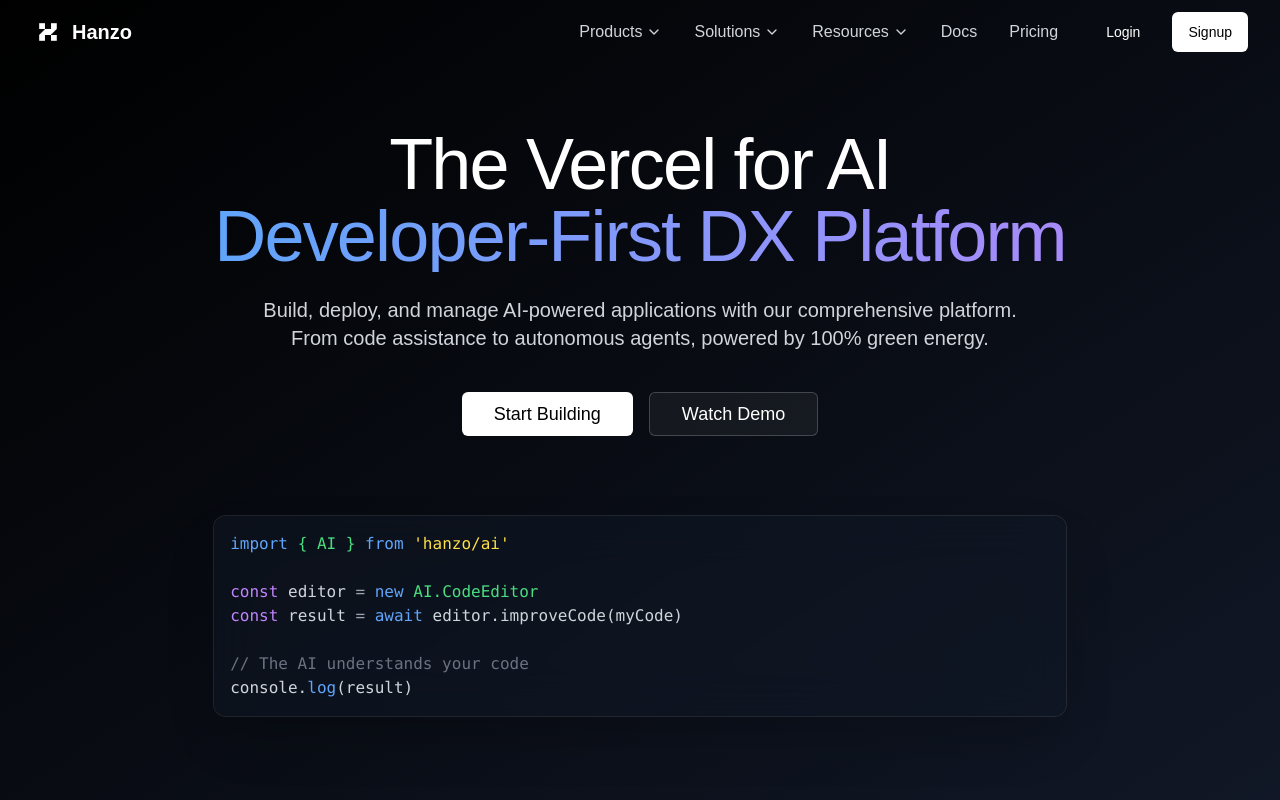
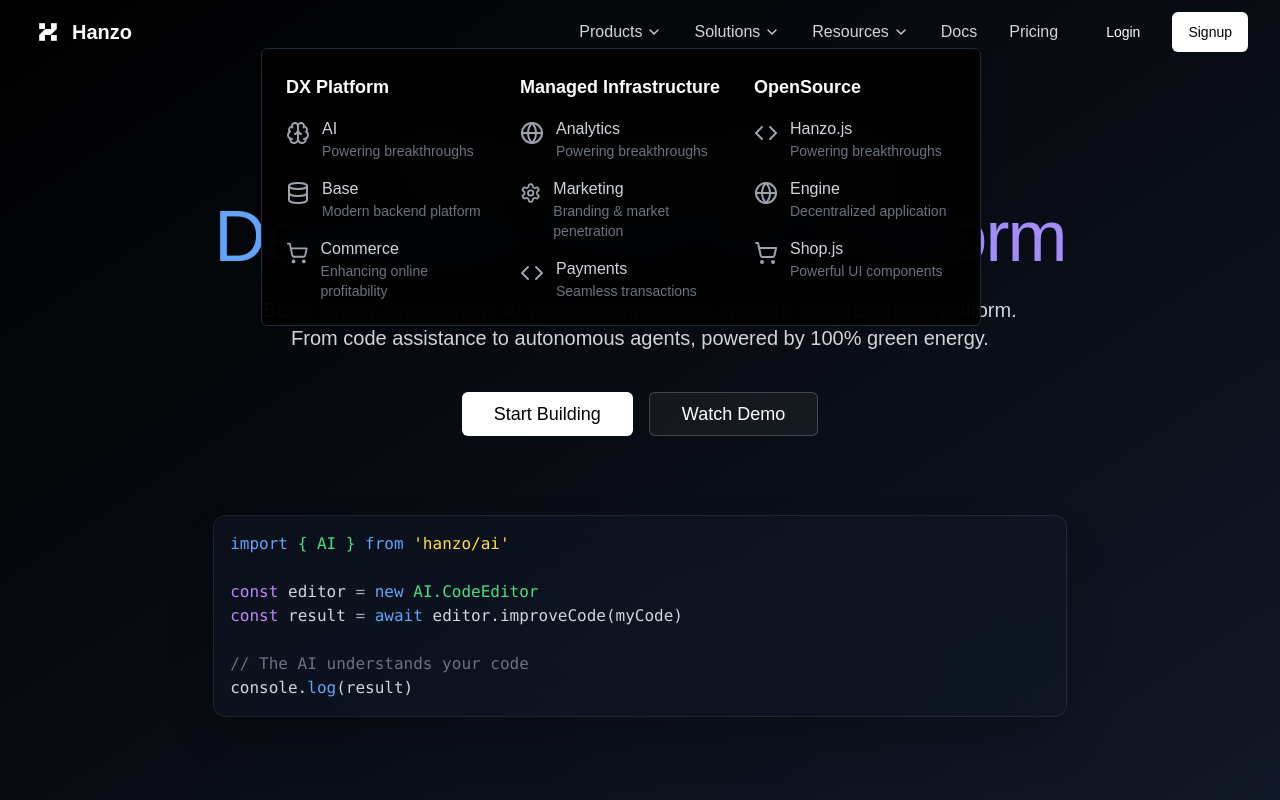
Before and after one commit to hanzoai/hanzo.industries, a React (Vite) app: page / in a window 1280 px wide. Both pictures are taken after a click on the button "Products". Shown: the top 800 px of the page. Built offline with nearby package versions, Linux system fonts and the light colour scheme; a web font is replaced by a local one.

Commit message:
Add hover content to navbar
The navbar now displays additional content when hovering over menu items, including details for major products like Base, Code, and Dev, as per the provided design.

```diff
--- a/src/components/Navbar.tsx
+++ b/src/components/Navbar.tsx
@@ -1,7 +1,12 @@
 
 import { useState, useEffect } from "react";
 import { Button } from "@/components/ui/button";
-import { Menu, X, ChevronDown } from "lucide-react";
+import { Menu, X, ChevronDown, Brain, Database, ShoppingCart, Code, Settings, Globe } from "lucide-react";
+import {
+  Popover,
+  PopoverContent,
+  PopoverTrigger,
+} from "@/components/ui/popover";
 
 const Navbar = () => {
   const [isScrolled, setIsScrolled] = useState(false);
@@ -35,18 +40,155 @@ const Navbar = () => {
           </div>
 
           <div className="hidden md:flex items-center space-x-8">
-            <div className="relative group">
+            <Popover>
+              <PopoverTrigger asChild>
                 <button className="text-gray-300 hover:text-white transition-colors inline-flex items-center">
                   Products
                   <ChevronDown className="ml-1 h-4 w-4" />
                 </button>
+              </PopoverTrigger>
+              <PopoverContent className="w-[720px] p-6 bg-black/95 backdrop-blur-xl border-gray-800">
+                <div className="grid grid-cols-3 gap-8">
+                  <div>
+                    <h3 className="text-lg font-semibold text-white mb-4">DX Platform</h3>
+                    <div className="space-y-4">
+                      <a href="#" className="flex items-start space-x-3 group">
+                        <Brain className="h-6 w-6 text-gray-400 group-hover:text-white mt-1" />
+                        <div>
+                          <div className="text-gray-300 group-hover:text-white font-medium">AI</div>
+                          <div className="text-sm text-gray-500">Powering breakthroughs</div>
                         </div>
-            <div className="relative group">
+                      </a>
+                      <a href="#" className="flex items-start space-x-3 group">
+                        <Database className="h-6 w-6 text-gray-400 group-hover:text-white mt-1" />
+                        <div>
+                          <div className="text-gray-300 group-hover:text-white font-medium">Base</div>
+                          <div className="text-sm text-gray-500">Modern backend platform</div>
+                        </div>
+                      </a>
+                      <a href="#" className="flex items-start space-x-3 group">
+                        <ShoppingCart className="h-6 w-6 text-gray-400 group-hover:text-white mt-1" />
+                        <div>
+                          <div className="text-gray-300 group-hover:text-white font-medium">Commerce</div>
+                          <div className="text-sm text-gray-500">Enhancing online profitability</div>
+                        </div>
+                      </a>
+                    </div>
+                  </div>
+                  <div>
+                    <h3 className="text-lg font-semibold text-white mb-4">Managed Infrastructure</h3>
+                    <div className="space-y-4">
+                      <a href="#" className="flex items-start space-x-3 group">
+                        <Globe className="h-6 w-6 text-gray-400 group-hover:text-white mt-1" />
+                        <div>
+                          <div className="text-gray-300 group-hover:text-white font-medium">Analytics</div>
+                          <div className="text-sm text-gray-500">Powering breakthroughs</div>
+                        </div>
+                      </a>
+                      <a href="#" className="flex items-start space-x-3 group">
+                        <Settings className="h-6 w-6 text-gray-400 group-hover:text-white mt-1" />
+                        <div>
+                          <div className="text-gray-300 group-hover:text-white font-medium">Marketing</div>
+                          <div className="text-sm text-gray-500">Branding & market penetration</div>
+                        </div>
+                      </a>
+                      <a href="#" className="flex items-start space-x-3 group">
+                        <Code className="h-6 w-6 text-gray-400 group-hover:text-white mt-1" />
+                        <div>
+                          <div className="text-gray-300 group-hover:text-white font-medium">Payments</div>
+                          <div className="text-sm text-gray-500">Seamless transactions</div>
+                        </div>
+                      </a>
+                    </div>
+                  </div>
+                  <div>
+                    <h3 className="text-lg font-semibold text-white mb-4">OpenSource</h3>
+                    <div className="space-y-4">
+                      <a href="#" className="flex items-start space-x-3 group">
+                        <Code className="h-6 w-6 text-gray-400 group-hover:text-white mt-1" />
+                        <div>
+                          <div className="text-gray-300 group-hover:text-white font-medium">Hanzo.js</div>
+                          <div className="text-sm text-gray-500">Powering breakthroughs</div>
+                        </div>
+                      </a>
+                      <a href="#" className="flex items-start space-x-3 group">
+                        <Globe className="h-6 w-6 text-gray-400 group-hover:text-white mt-1" />
+                        <div>
+                          <div className="text-gray-300 group-hover:text-white font-medium">Engine</div>
+                          <div className="text-sm text-gray-500">Decentralized application</div>
+                        </div>
+                      </a>
+                      <a href="#" className="flex items-start space-x-3 group">
+                        <ShoppingCart className="h-6 w-6 text-gray-400 group-hover:text-white mt-1" />
+                        <div>
+                          <div className="text-gray-300 group-hover:text-white font-medium">Shop.js</div>
+                          <div className="text-sm text-gray-500">Powerful UI components</div>
+                        </div>
+                      </a>
+                    </div>
+                  </div>
+                </div>
+              </PopoverContent>
+            </Popover>
+
+            <Popover>
+              <PopoverTrigger asChild>
                 <button className="text-gray-300 hover:text-white transition-colors inline-flex items-center">
                   Solutions
                   <ChevronDown className="ml-1 h-4 w-4" />
                 </button>
+              </PopoverTrigger>
+              <PopoverContent className="w-[480px] p-6 bg-black/95 backdrop-blur-xl border-gray-800">
+                <div className="grid grid-cols-2 gap-8">
+                  <div>
+                    <h3 className="text-lg font-semibold text-white mb-4">Apps</h3>
+                    <div className="space-y-4">
+                      <a href="#" className="flex items-start space-x-3 group">
+                        <Brain className="h-6 w-6 text-gray-400 group-hover:text-white mt-1" />
+                        <div>
+                          <div className="text-gray-300 group-hover:text-white font-medium">AI Chat</div>
+                          <div className="text-sm text-gray-500">Virtual assistance</div>
                         </div>
+                      </a>
+                      <a href="#" className="flex items-start space-x-3 group">
+                        <Database className="h-6 w-6 text-gray-400 group-hover:text-white mt-1" />
+                        <div>
+                          <div className="text-gray-300 group-hover:text-white font-medium">Blockchain Apps</div>
+                          <div className="text-sm text-gray-500">Decentralized application</div>
+                        </div>
+                      </a>
+                      <a href="#" className="flex items-start space-x-3 group">
+                        <ShoppingCart className="h-6 w-6 text-gray-400 group-hover:text-white mt-1" />
+                        <div>
+                          <div className="text-gray-300 group-hover:text-white font-medium">ECommerce Apps</div>
+                          <div className="text-sm text-gray-500">Seamless online shopping</div>
+                        </div>
+                      </a>
+                    </div>
+                  </div>
+                  <div>
+                    <h3 className="text-lg font-semibold text-white mb-4">Industries</h3>
+                    <div className="space-y-4">
+                      <a href="#" className="flex items-start space-x-3 group">
+                        <Globe className="h-6 w-6 text-gray-400 group-hover:text-white mt-1" />
+                        <div>
+                          <div className="text-gray-300 group-hover:text-white font-medium">Crowdfunding</div>
+                          <div className="text-sm text-gray-500">Public sale bootstrap</div>
+                        </div>
+                      </a>
+                      <a href="#" className="flex items-start space-x-3 group">
+                        <Settings className="h-6 w-6 text-gray-400 group-hover:text-white mt-1" />
+                        <div>
+                          <div className="text-gray-300 group-hover:text-white font-medium">Platform</div>
+                          <div className="text-sm text-gray-500">Backend management</div>
+                        </div>
+                      </a>
+                    </div>
+                  </div>
+                </div>
+              </PopoverContent>
+            </Popover>
+
             <div className="relative group">
               <button className="text-gray-300 hover:text-white transition-colors inline-flex items-center">
                 Resources
```
Lines whose indentation alone changed are shown as unchanged.
